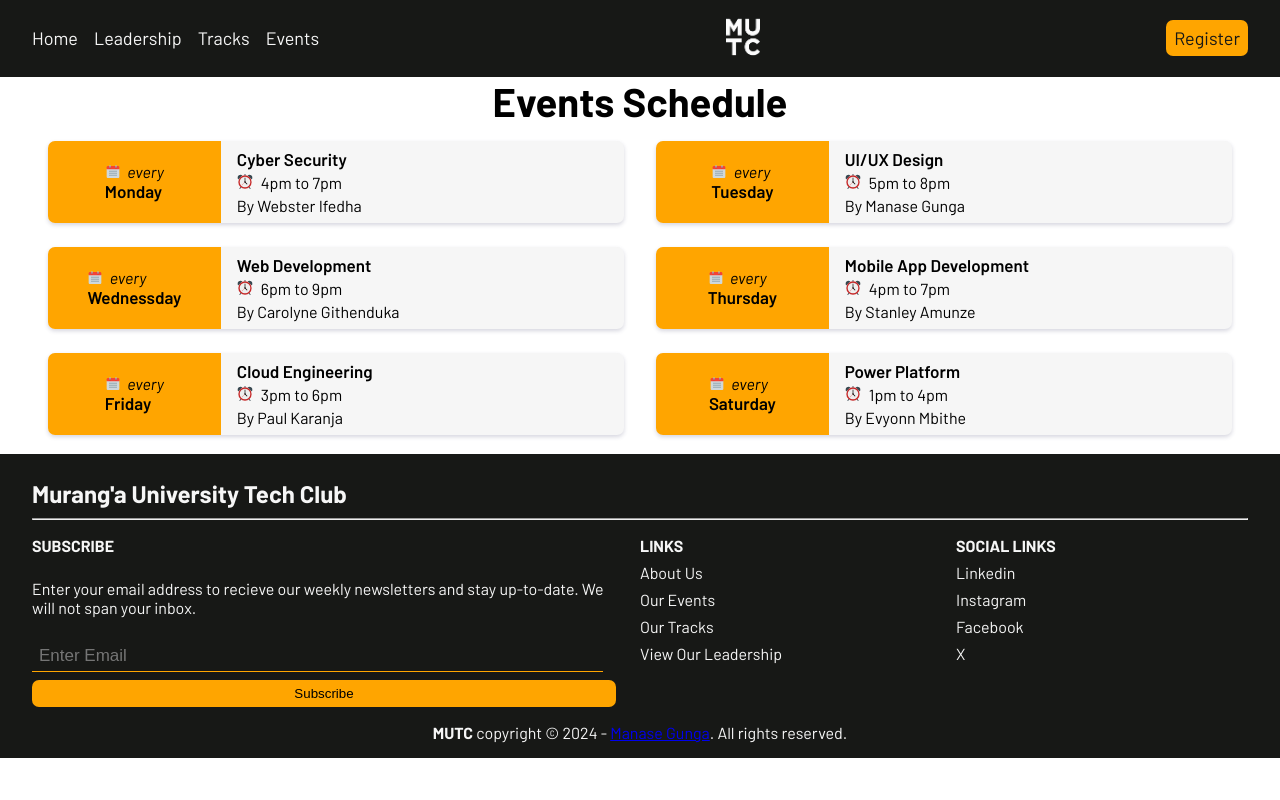
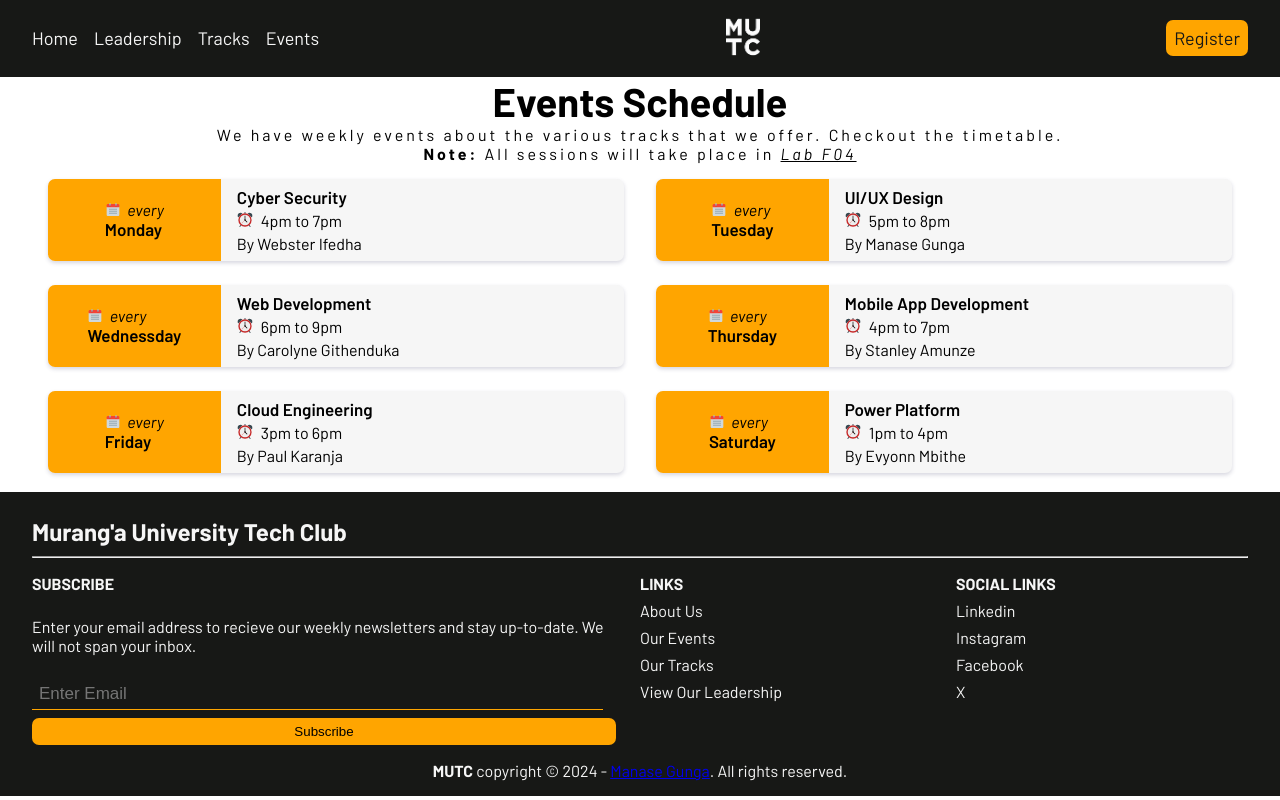
Before and after one commit to Manase44/MUTC, a React (Vite) app: page /events in a window 1280 px wide. Built offline with nearby package versions, Linux system fonts and the light colour scheme.

Commit message:
add lab f04 as the session room

```diff
--- a/src/Pages/Event/Events.css
+++ b/src/Pages/Event/Events.css
@@ -1,5 +1,8 @@
 .events-section {
   padding: 0 3rem;
+}
+.section-description em {
+  text-decoration: underline;
 }
 .events-schedule-container {
   margin-top: 1rem;
--- a/src/Pages/Event/Events.jsx
+++ b/src/Pages/Event/Events.jsx
@@ -6,6 +6,13 @@ const Events = () => {
   return (
     <section className="events-section" id="events">
       <h1 className="section-title">events schedule</h1>
+      <p className="section-description">
+        We have weekly events about the various tracks that we offer. Checkout
+        the timetable.{" "}
+      </p>
+      <p className="section-description">
+        <strong>Note: </strong> All sessions will take place in <em>Lab F04</em>
+      </p>
       <div className="events-schedule-container">
         {schedule.map((currentSchedule) => {
           return (
```
